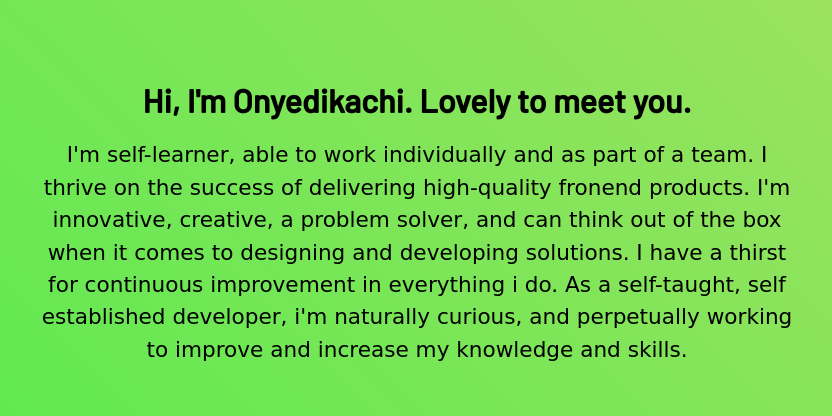
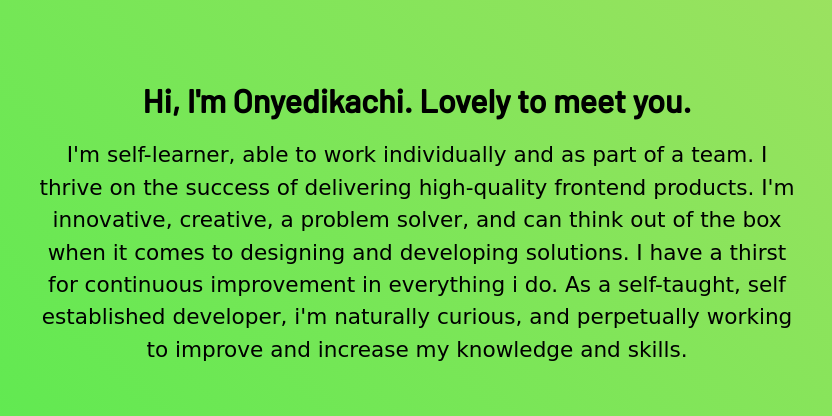
Before and after one commit to St-Pardon/Portfolio, a plain HTML site: page index.html in a window 1280 px wide. Shown: the part 800-1216 px from the top of the page, 223-1055 px from the left. Drawn offline with nearby package versions, Linux system fonts and the light colour scheme; a web font is replaced by a local one.

Commit message:
spell correction

```diff
--- a/index.html
+++ b/index.html
@@ -68,7 +68,7 @@
                 <div>
                     <h3>Hi, I'm Onyedikachi. Lovely to meet you.</h3>
                     <p>
-                        I'm self-learner, able to work individually and as part of a team. I thrive on the success of delivering high-quality fronend products. I'm innovative, creative, a problem solver, and can think out of the box when it comes to designing and developing solutions. I have a thirst for continuous improvement in everything i do. As a self-taught, self established developer, i'm naturally curious, and perpetually working to improve and increase my knowledge and skills.
+                        I'm self-learner, able to work individually and as part of a team. I thrive on the success of delivering high-quality frontend products. I'm innovative, creative, a problem solver, and can think out of the box when it comes to designing and developing solutions. I have a thirst for continuous improvement in everything i do. As a self-taught, self established developer, i'm naturally curious, and perpetually working to improve and increase my knowledge and skills.
                     </p>
                 </div>
             </div>
```
